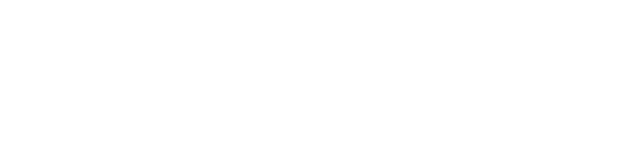
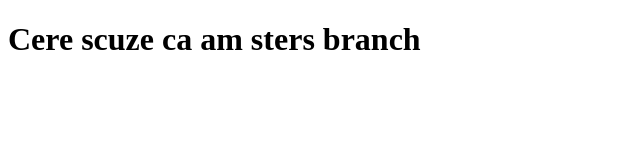
Before and after one commit to Kalepson/Now-Project, a plain HTML site: page Index.html in a window 1280 px wide. Shown: the whole page, without its empty margins (0-640 px from the left). Drawn offline with Linux system fonts and the light colour scheme.

Commit message:
cerem scuze

```diff
--- a/Index.html
+++ b/Index.html
@@ -7,7 +7,7 @@
 </head>
 <body>
 
-
+<h1>Cere scuze ca am sters branch</h1>
 <script rel="script" src="main.js"></script>
 </body>
 </html>
```
